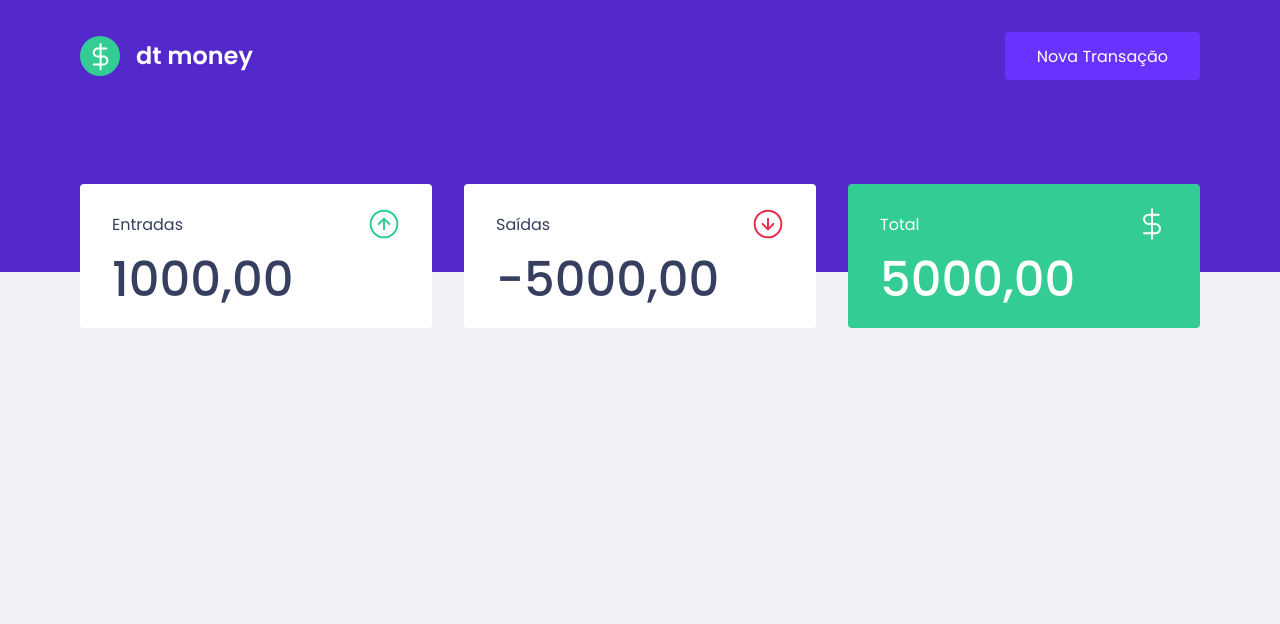
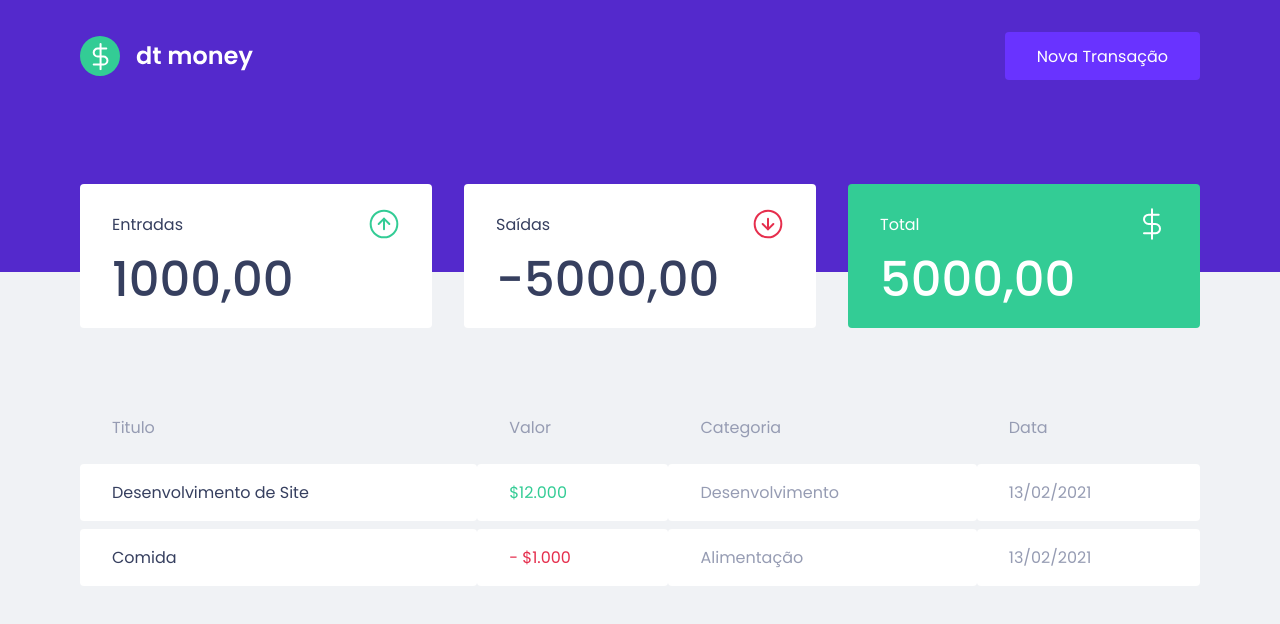
Before and after one commit to devzgabriel/ignite-ggmoney, a React (Create React App) app: page / in a window 1280 px wide. Shown: the top 624 px of the page. Built offline with nearby package versions, Linux system fonts and the light colour scheme.

Commit message:
add TransictionsTable

```diff
--- a/src/components/Dashboard/index.tsx
+++ b/src/components/Dashboard/index.tsx
@@ -1,10 +1,12 @@
 import { Summary } from '../Summary'
 import { Container } from './styles'
+import {TransactionsTable} from '../TransactionsTable'
 
 export function Dashboard() {
   return (
     <Container>
       <Summary />
+      <TransactionsTable/>
     </Container>
   )
 }
--- /dev/null
+++ b/src/components/TransactionsTable/index.tsx
@@ -0,0 +1,33 @@
+import { Container } from './styles'
+
+export function TransactionsTable() {
+  return (
+    <Container>
+      <table>
+        <thead>
+          <tr>
+            <th>Titulo</th>
+            <th>Valor</th>
+            <th>Categoria</th>
+            <th>Data</th>
+          </tr>
+        </thead>
+
+        <tbody>
+          <tr>
+            <td>Desenvolvimento de Site</td>
+            <td className='deposit'>$12.000</td>
+            <td>Desenvolvimento</td>
+            <td>13/02/2021</td>
+          </tr>
+          <tr>
+            <td>Comida</td>
+            <td className='withdraw'>- $1.000</td>
+            <td>Alimentação</td>
+            <td>13/02/2021</td>
+          </tr>
+        </tbody>
+      </table>
+    </Container>
+  )
+}
--- /dev/null
+++ b/src/components/TransactionsTable/styles.ts
@@ -0,0 +1,38 @@
+import styled from 'styled-components'
+
+export const Container = styled.div`
+  margin-top: 4rem;
+
+  table {
+    width: 100%;
+    border-spacing: 0 0.5rem;
+
+    th {
+      color: var(--text-body);
+      font-weight: 400;
+      padding: 1rem 2rem;
+      text-align: left;
+      line-height: 1.5rem;
+    }
+
+    td {
+      padding: 1rem 2rem;
+      border: 0;
+      background: var(--shape);
+      color: var(--text-body);
+      border-radius: 0.25rem;
+
+      &:first-child {
+        color: var(--text-title);
+      }
+
+      &.deposit {
+        color: var(--green);
+      }
+
+      &.withdraw {
+        color: var(--red);
+      }
+    }
+  }
+`
```
